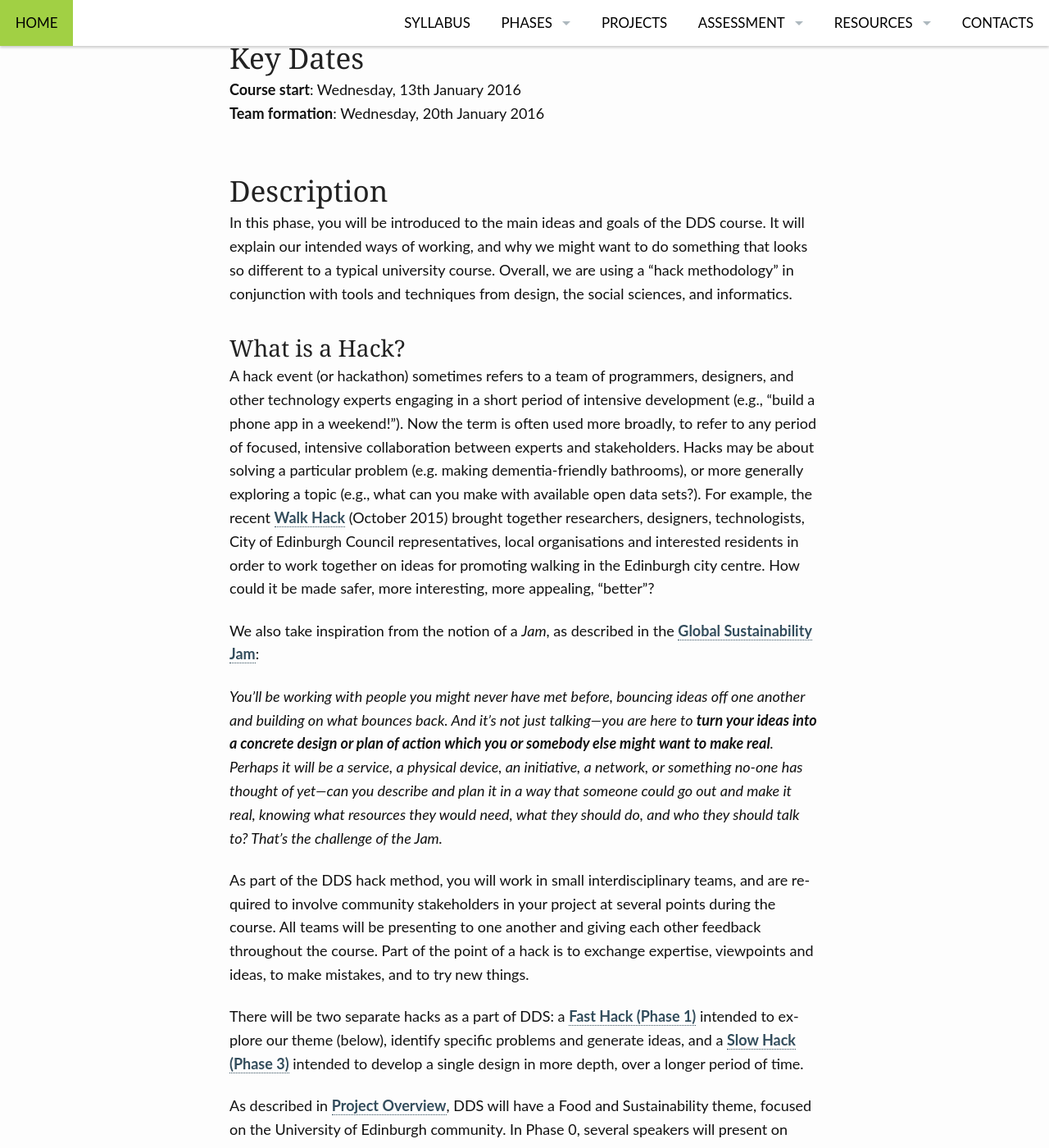
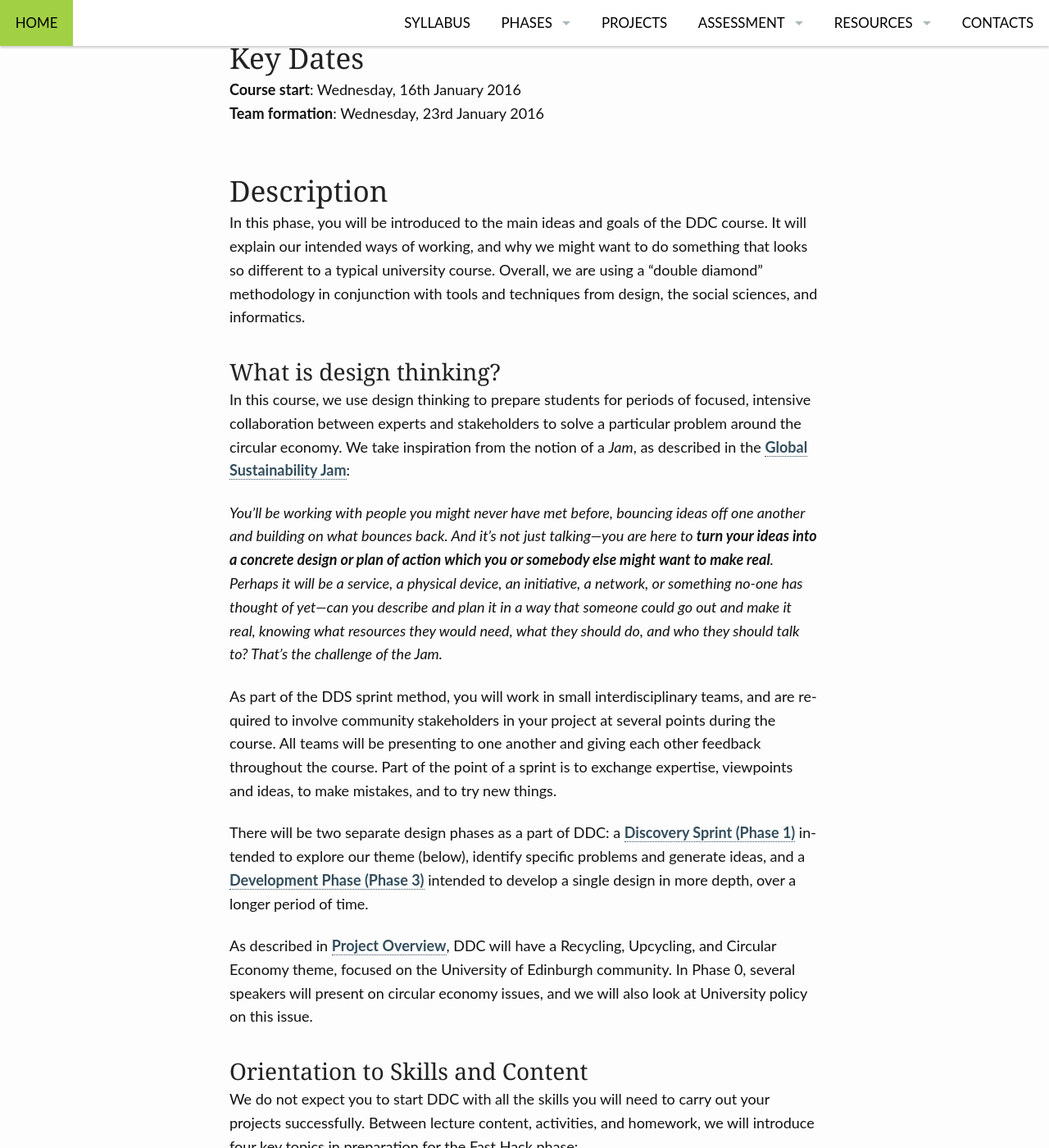
Before and after one commit to edinburghlivinglab/ddc, a Jekyll site: the page built from pages/prep.md, in a window 1280 px wide and 1400 px high, scrolled down 360 px. Shown: the whole window at 82% size. Built offline with Jekyll 4.4.1, drawn with Linux system fonts in a browser that asks for light colours; some of the changed text lies outside the part shown.

Commit message:
Update prep.md

```diff
--- a/pages/prep.md
+++ b/pages/prep.md
@@ -8,66 +8,54 @@ permalink: "/preparation/"
 
 ## Key Dates
 
-**Course start**: Wednesday, 13th January 2016
-**Team formation**: Wednesday, 20th January 2016
+**Course start**: Wednesday, 16th January 2016
+**Team formation**: Wednesday, 23rd January 2016
 
 
 ## Description
 
-In this phase, you will be introduced to the main ideas and goals of the DDS
+In this phase, you will be introduced to the main ideas and goals of the DDC
 course. It will explain our intended ways of working, and why we might want to
 do something that looks so different to a typical university course. Overall,
-we are using a "hack methodology" in conjunction with tools and techniques
+we are using a "double diamond" methodology in conjunction with tools and techniques
 from design, the social sciences, and informatics.
 
-### What is a Hack?
+### What is design thinking?
 
-A hack event (or hackathon) sometimes refers to a team of programmers,
-designers, and other technology experts engaging in a short period of
-intensive development (e.g., "build a phone app in a weekend!"). Now the term
-is often used more broadly, to refer to any period of focused, intensive
-collaboration between experts and stakeholders. Hacks may be about solving a
-particular problem (e.g. making dementia-friendly bathrooms), or more
-generally exploring a topic (e.g., what can you make with available open data
-sets?). For example, the recent [Walk Hack](http://www.sustrans.org.uk/news/edinburgh-launches-walk-hack) (October 2015) brought together
-researchers, designers, technologists, City of Edinburgh Council representatives,
-local organisations and interested residents in order to work together on
-ideas for promoting walking in the Edinburgh city centre. How could it be made
-safer, more interesting, more appealing, "better"?
-
-We also take inspiration from the notion of a *Jam*, as described in the [Global Sustainability Jam](http://planet.globalsustainabilityjam.org/content/whats-jam):
+In this course, we use design thinking to prepare students for periods of focused, intensive
+collaboration between experts and stakeholders to solve a
+particular problem around the circular economy. We take inspiration from the notion of a *Jam*, as described in the [Global Sustainability Jam](http://planet.globalsustainabilityjam.org/content/whats-jam):
 
 *You'll be working with people you might never have met before, bouncing ideas off one another and building on what bounces back. And it's not just talking&mdash;you are here to **turn your ideas into a concrete design or plan of action which you or somebody else might want to make real**. Perhaps it will be a service, a physical device, an initiative, a network, or something no-one has thought of yet&mdash;can you describe and plan it in a way that someone could go out and make it real, knowing what resources they would need, what they should do, and who they should talk to?  That's the challenge of the Jam.*
 
-As part of the DDS hack method, you will work in small interdisciplinary
+As part of the DDS sprint method, you will work in small interdisciplinary
 teams, and are required to involve community stakeholders in your project at
 several points during the course. All teams will be presenting to one another
 and giving each other feedback throughout the course. Part of the point of a
-hack is to exchange expertise, viewpoints and ideas, to make mistakes, and to
+sprint is to exchange expertise, viewpoints and ideas, to make mistakes, and to
 try new things.
 
-There will be two separate hacks as a part of DDS: a [Fast Hack (Phase 1)]({{ site.baseurl }}/fast_hack)
+There will be two separate design phases as a part of DDC: a [Discovery Sprint (Phase 1)]({{ site.baseurl }}/fast_hack)
 intended to explore our theme (below), identify specific problems and generate
-ideas, and a [Slow Hack (Phase 3)]({{ site.baseurl }}/slow_hack) intended to develop a single design in more
+ideas, and a [Development Phase (Phase 3)]({{ site.baseurl }}/slow_hack) intended to develop a single design in more
 depth, over a longer period of time.
 
 As described in [Project Overview]({{ site.baseurl }}/project_overview),
-DDS will have a Food and Sustainability theme, focused on the
+DDC will have a Recycling, Upcycling, and Circular Economy theme, focused on the
 University of Edinburgh community. In Phase 0, several speakers will present
-on food and sustainability issues, and we will also look at University and
-EUSA policy on this issue.
+on circular economy issues, and we will also look at University policy on this issue.
 
 
 ### Orientation to Skills and Content
 
-We do not expect you to start DDS with all the skills you will
+We do not expect you to start DDC with all the skills you will
 need to carry out your projects successfully. Between lecture content, activities, and homework, we
 will introduce four key topics in preparation for the Fast Hack phase:
 
-* food and sustainability issues;
+* circular economy issues;
 * introduction to design thinking;
-* introduction to data and information;
-* introduction to observation, ethnography, and ethics.
+* introduction to observation, ethnography, and ethics;
+* introduction to data and information.
 
 We will revisit these topics in [Digging Deeper (Phase 2)]({{ site.baseurl }}/digging_deeper).
 **It is very important to attend class and keep up with
@@ -79,15 +67,15 @@ Starting in Phase 0 and continuing throughout the course, we will also work on
 writing, presentation, and teamwork skills. Individuals and teams will be
 pushed to explain and justify their work. We see these as central to course
 success, and as major transferable skills that students can take away from
-DDS.
+DDC.
 
 ## By the End of this Phase
 
-You should have a clear idea of what the DDS course will be about and what you
+You should have a clear idea of what the DDC course will be about and what you
 will do for the rest of term. You should have participated in class and
 homework activities to orient yourself to the four key topics. You should have
-signed the DDS ethics agreement.
+signed the DDC ethics agreement.
 
 Your team should have formed, chosen **one** of the four sub-themes, and
 discussed different team members' interests within that sub-theme as a
-preparation for the Fast Hack.
+preparation for the Sprint.
```
